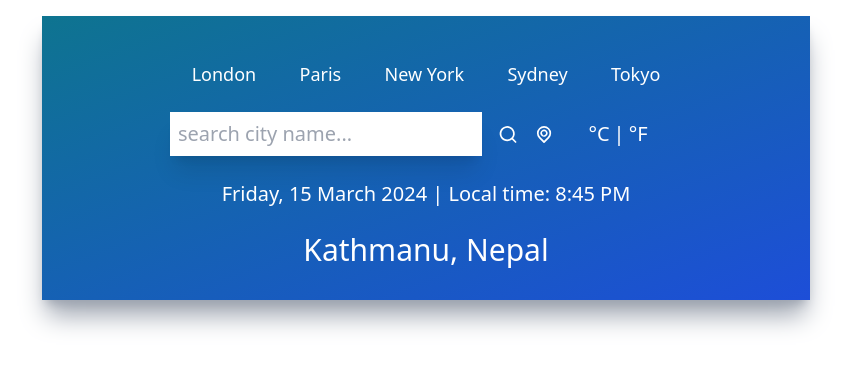
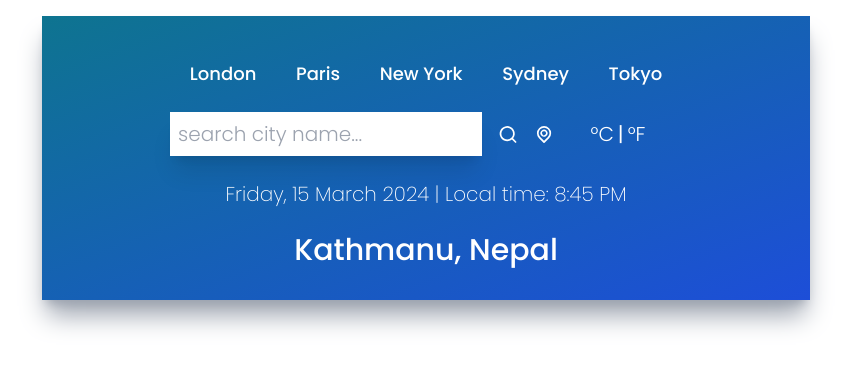
Before and after one commit to swoichha/react-weather-app, a React (Create React App) app: page / in a window 1280 px wide. Shown: the top 368 px of the page, without its empty margins (214-1065 px from the left). Built offline with nearby package versions, Linux system fonts and the light colour scheme.

Commit message:
added fonts

```diff
--- a/src/index.css
+++ b/src/index.css
@@ -1,3 +1,11 @@
+@import url('https://fonts.googleapis.com/css2?family=Poppins:ital,wght@0,100;0,200;0,300;0,400;0,500;0,600;0,700;0,800;0,900;1,100;1,200;1,300;1,400;1,500;1,600;1,700;1,800;1,900&display=swap');
+
 @tailwind base;
 @tailwind components;
 @tailwind utilities;
+
+@layer base {
+    html{
+        font-family: 'Poppins', sans-serif;
+    }
+}
```
Also changed, not shown: src/README.md.
